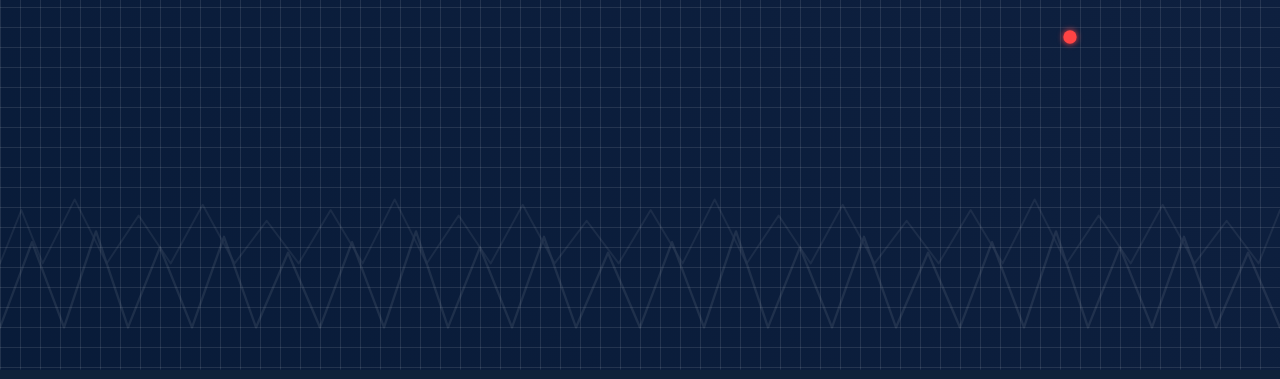
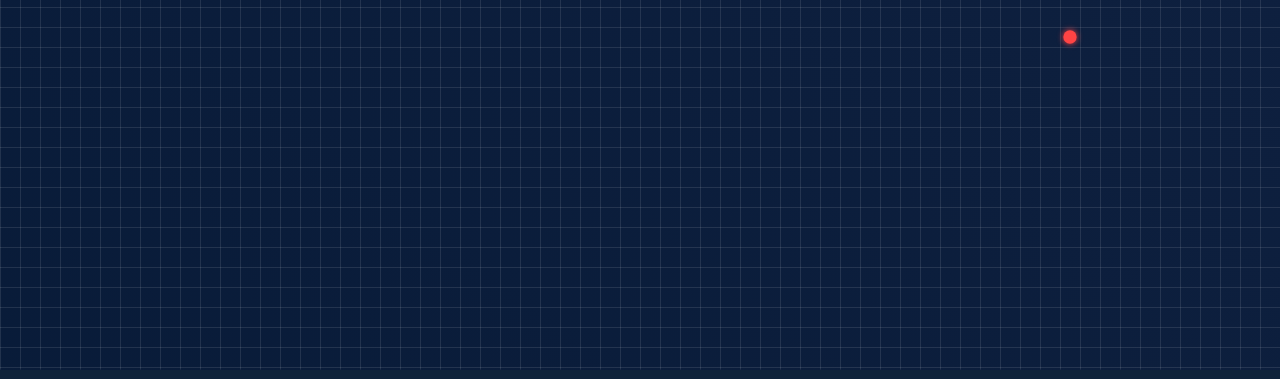
Before and after one commit to vuhnger/vuhnger.github.io, a React (Create React App) app: page /project in a window 1280 px wide. Shown: the part 573-952 px from the top of the page. Built offline with nearby package versions, Linux system fonts and the light colour scheme.

Commit message:
rm mountains outline from project page

```diff
--- a/src/components/Projects/Projects.tsx
+++ b/src/components/Projects/Projects.tsx
@@ -1,6 +1,5 @@
 import React from "react";
 import { Container, Row, Col } from "react-bootstrap";
-import spikeyWhites from "../../Assets/forest-spiky-white.svg";
 import SnakeGame from "../SnakeGame";
 
 const Projects: React.FC = () => {
@@ -8,26 +7,6 @@ const Projects: React.FC = () => {
     <Container fluid className="project-section" style={{ position: "relative" }}>
       {/* Snake Game */}
       <SnakeGame />
-
-      {/* Forest background silhouette */}
-      <div
-        className="forest-background"
-        style={{
-          position: "absolute",
-          bottom: 0,
-          left: "50%",
-          transform: "translateX(-50%)",
-          width: "100vw",
-          height: "300px",
-          backgroundImage: `url(${spikeyWhites})`,
-          backgroundRepeat: "repeat-x",
-          backgroundPosition: "bottom center",
-          backgroundSize: "cover",
-          opacity: 0.1,
-          zIndex: 1,
-          pointerEvents: "none"
-        }}
-      />
 
       <Container style={{ position: "relative", zIndex: 2 }}>
         <h1 className="project-heading">
```
